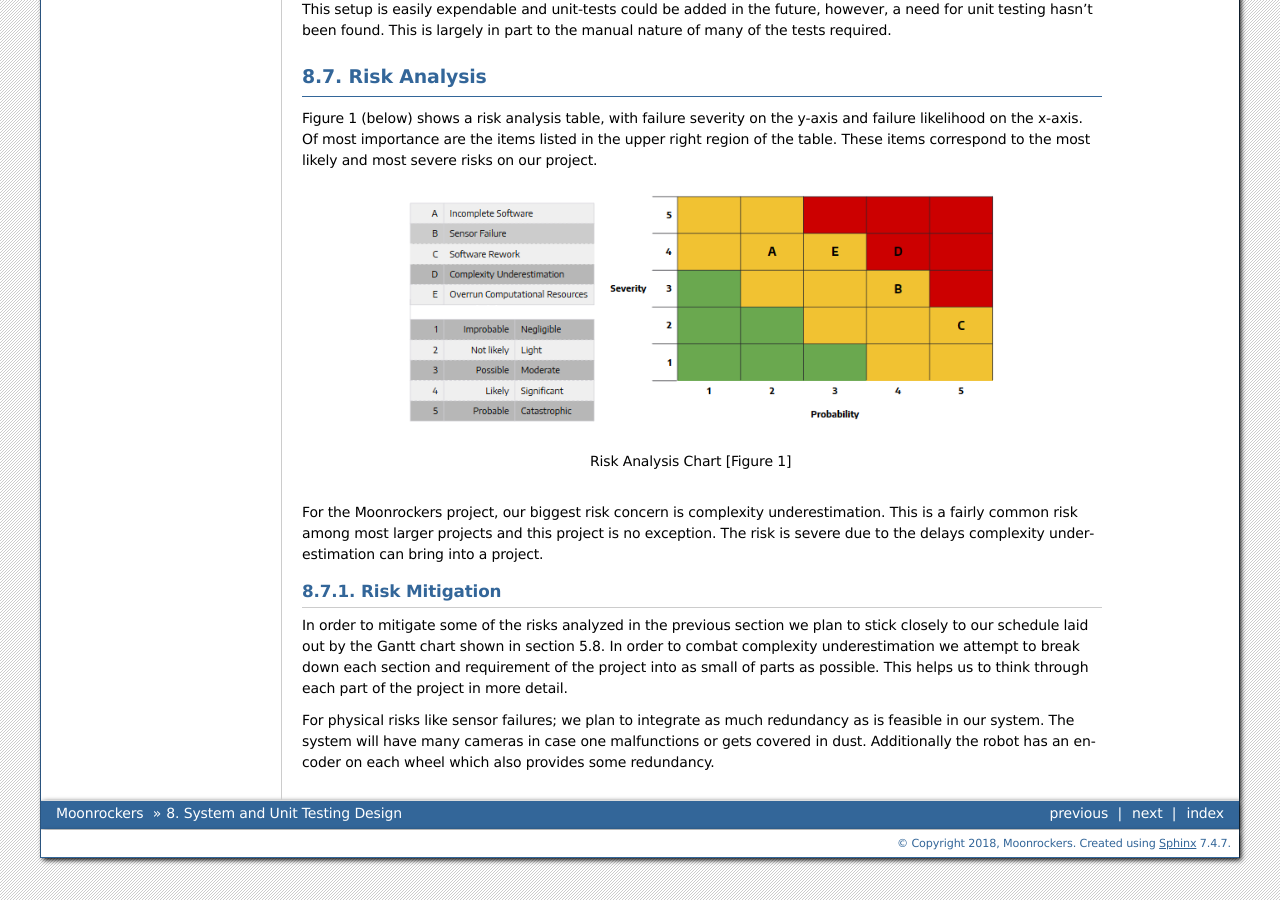
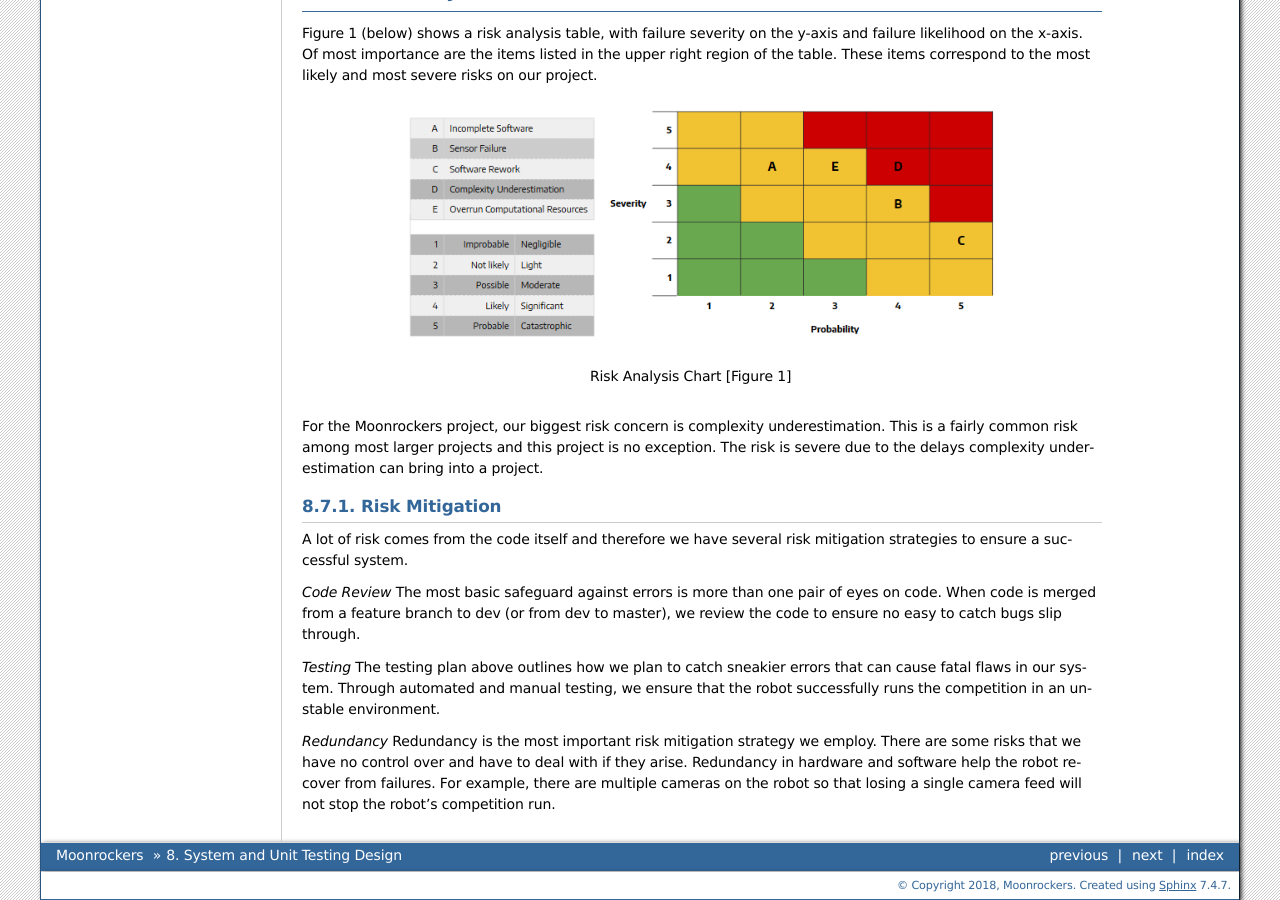
Before and after one commit to kaliRegenold/SeniorDesign, a Sphinx documentation site: the page built from DesignDoc/source/testing.rst, in a window 1280 px wide and 900 px high, scrolled down 3019 px. Built offline with Sphinx 7.4.7, drawn with Linux system fonts in a browser that asks for light colours; some of the changed text lies outside the part shown.

Commit message:
Rewrote overview and risk mitigation.

```diff
--- a/DesignDoc/source/testing.rst
+++ b/DesignDoc/source/testing.rst
@@ -8,17 +8,11 @@
 Overview
 --------
 
-For our project we will be able to leverage a realtime connection with
-the robot via SSH. This allows us to preform tests on the system itself
-in real time and get live debugging information back during execution.
-
-Our approach is to write code on the Moonrockers robot directly through
-ssh when possible. Otherwise git source control will be used to work on
-code off of the robot. This is possible because the robot runs Linux on
-a Raspberry pi and an O-Droid XU4 with an internet connection.
-
-Various scripts, algorithms, and services can be edited and restarted in
-real-time to allow quick and easy end to end testing of the systems.
+This project faces several challenges to ensure a successful competition run.
+The code will not be running in a perfect or stable environment and any number
+of problems may occur within the code, on the computers, or on th physical bot.
+For these reasons, we have employed careful testing of our system in an
+automated and manual fashion.
 
 Dependencies
 ------------
@@ -220,15 +214,25 @@
 Risk Mitigation
 ~~~~~~~~~~~~~~~
 
-In order to mitigate some of the risks analyzed in the previous section
-we plan to stick closely to our schedule laid out by the Gantt chart
-shown in section 5.8. In order to combat complexity underestimation we
-attempt to break down each section and requirement of the project into
-as small of parts as possible. This helps us to think through each part
-of the project in more detail.
+A lot of risk comes from the code itself and therefore we have several risk
+mitigation strategies to ensure a successful system.
 
-For physical risks like sensor failures; we plan to integrate as much
-redundancy as is feasible in our system. The system will have many
-cameras in case one malfunctions or gets covered in dust. Additionally
-the robot has an encoder on each wheel which also provides some
-redundancy.
+
+*Code Review*
+The most basic safeguard against errors is more than one pair of eyes on code.
+When code is merged from a feature branch to dev (or from dev to master), we
+review the code to ensure no easy to catch bugs slip through.
+
+
+*Testing*
+The testing plan above outlines how we plan to catch sneakier errors that can
+cause fatal flaws in our system. Through automated and manual testing, we ensure
+that the robot successfully runs the competition in an unstable environment.
+
+
+*Redundancy*
+Redundancy is the most important risk mitigation strategy we employ.
+There are some risks that we have no control over and have to deal with if they
+arise. Redundancy in hardware and software help the robot recover from failures.
+For example, there are multiple cameras on the robot so that losing a single
+camera feed will not stop the robot's competition run.
```
